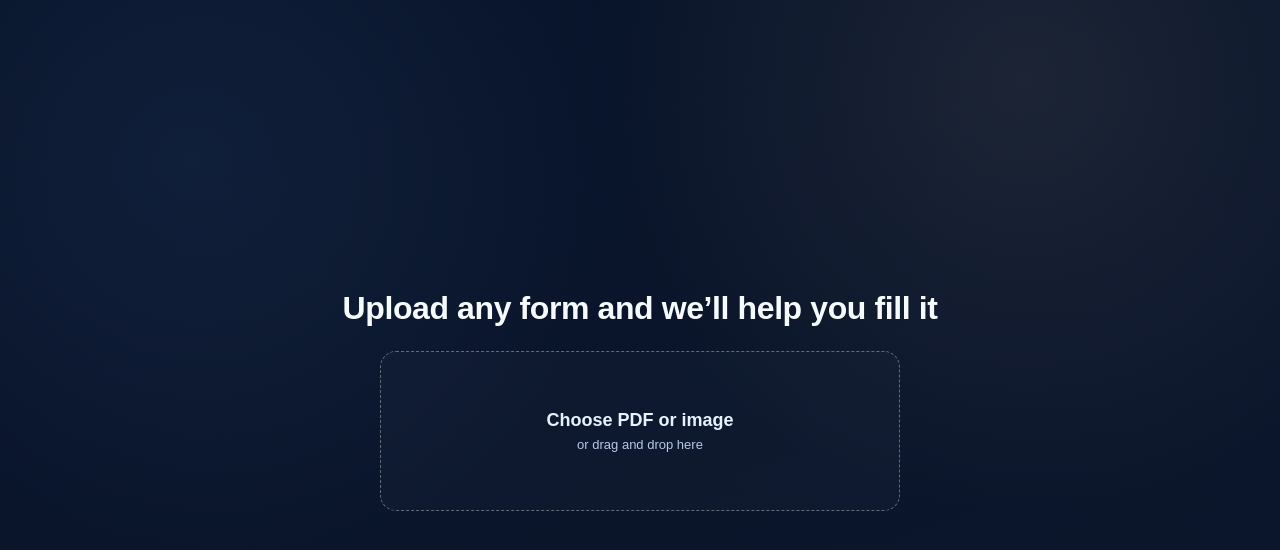
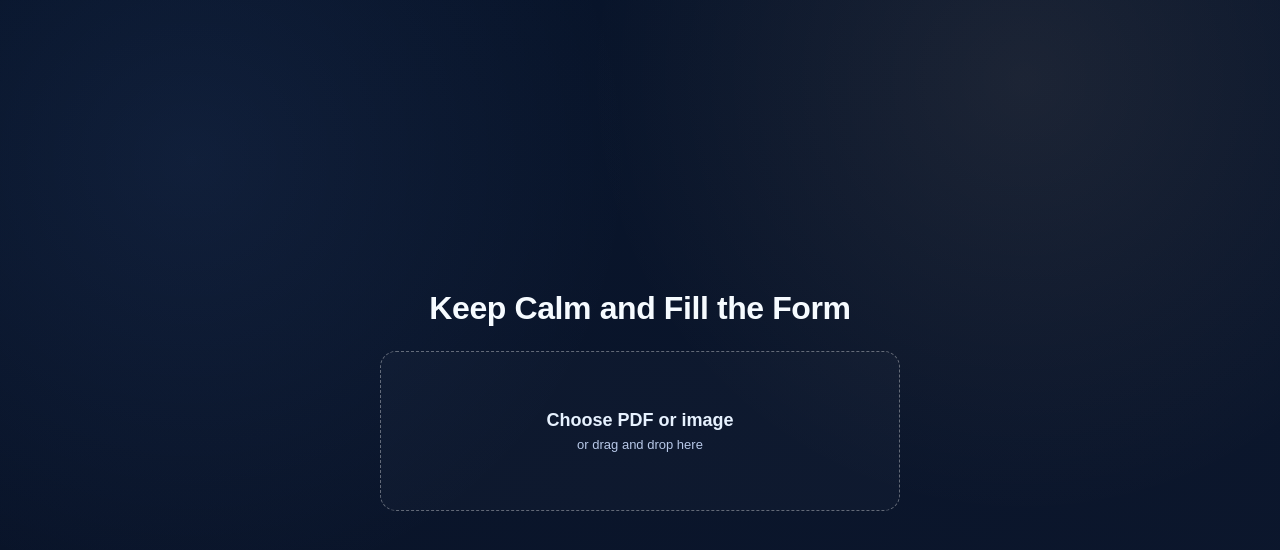
Before and after one commit to vyahhi/keep-calm-and-fill-the-form, a Next.js app: page / in a window 1280 px wide. Shown: the top 550 px of the page. Built offline with nearby package versions, Linux system fonts and the light colour scheme.

Commit message:
Rename project to Keep Calm and Fill the Form

```diff
--- a/src/app/layout.tsx
+++ b/src/app/layout.tsx
@@ -13,7 +13,7 @@ const geistMono = Geist_Mono({
 });
 
 export const metadata: Metadata = {
-  title: "PDF to Form Filler",
+  title: "Keep Calm and Fill the Form",
   description: "Upload any form and fill it instantly",
 };
 
--- a/src/app/page.tsx
+++ b/src/app/page.tsx
@@ -321,7 +321,7 @@ export default function Home() {
     <div className={styles.page}>
       <div className={styles.containerBare}>
         <div className={styles.centerStack}>
-          <h1 className={styles.tagline}>Upload any form and we’ll help you fill it</h1>
+          <h1 className={styles.tagline}>Keep Calm and Fill the Form</h1>
           <label
             className={styles.dropZone}
             aria-disabled={detecting}
```
